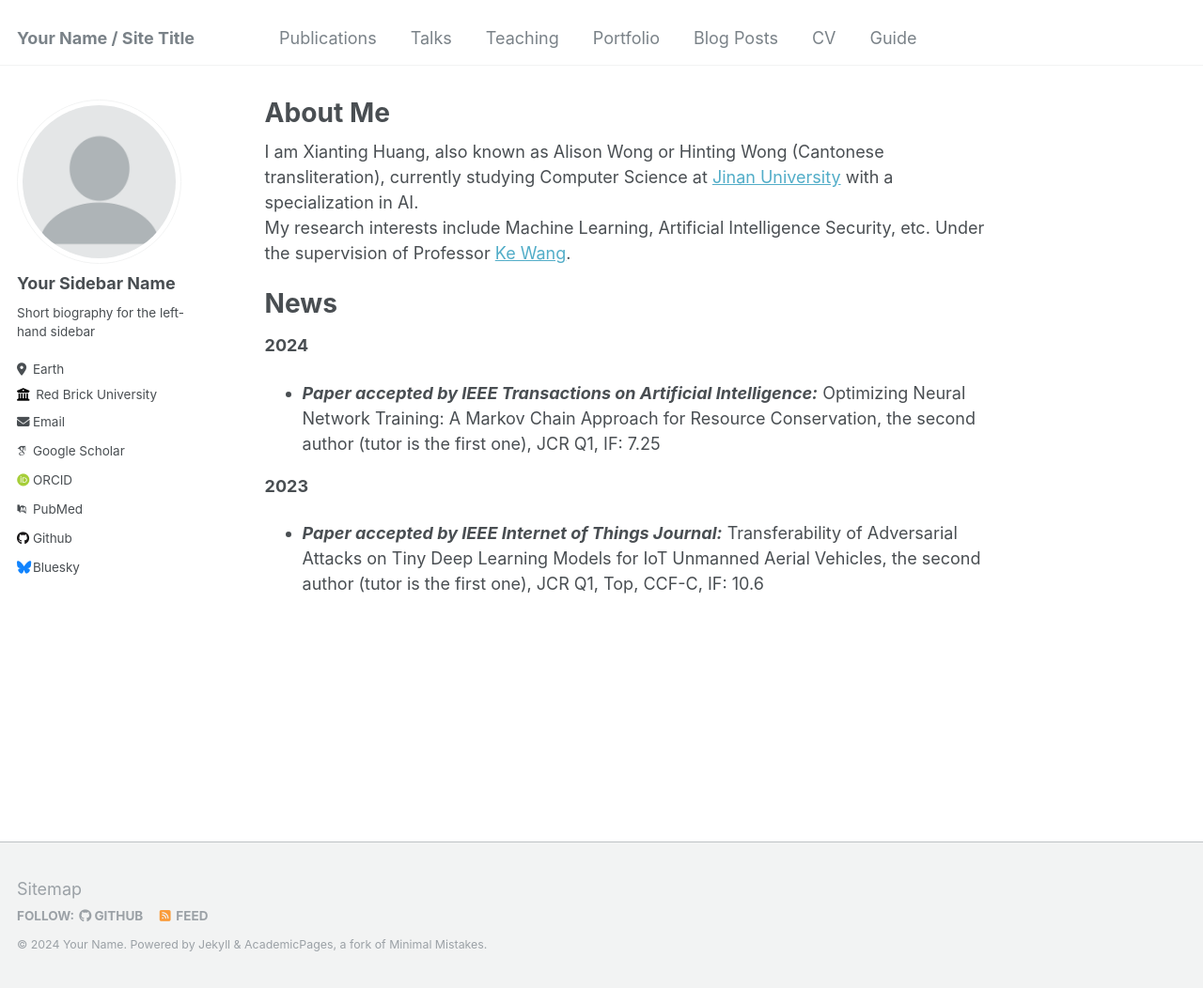
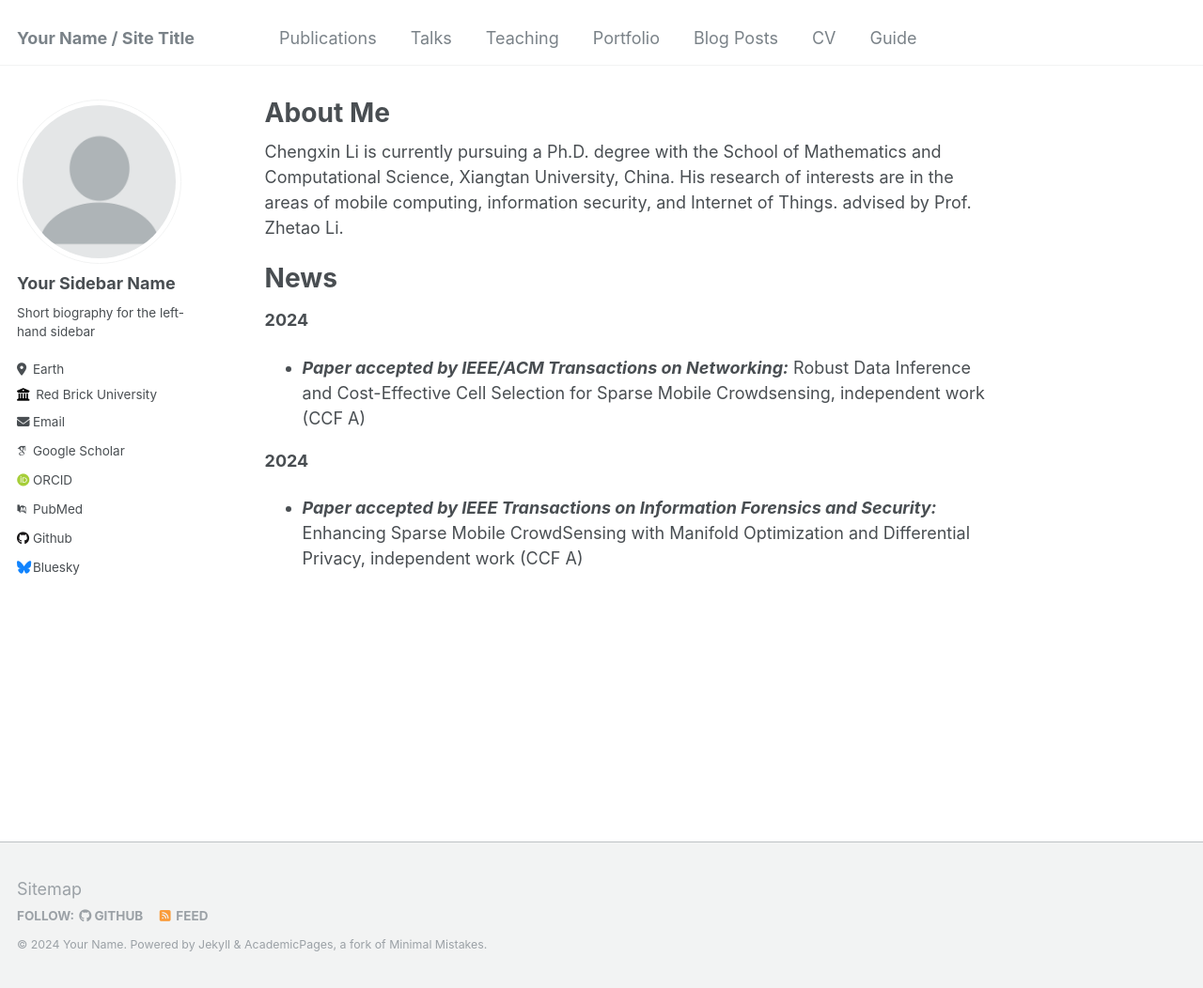
Before and after one commit to 1ichengxin/1ichengxin, a Jekyll site: the page built from _pages/about.md, in a window 1280 px wide and 1052 px high. Shown: the whole window at 94% size. Built offline with Jekyll 4.4.1, drawn with Linux system fonts in a browser that asks for light colours; some web fonts are replaced.

Commit message:
Update about.md

```diff
--- a/_pages/about.md
+++ b/_pages/about.md
@@ -9,13 +9,13 @@ redirect_from:
 
 
 
-I am Xianting Huang, also known as Alison Wong or Hinting Wong (Cantonese transliteration), currently studying Computer Science at [Jinan University](https://www.jnu.edu.cn) with a specialization in AI.
-My research interests include Machine Learning, Artificial Intelligence Security, etc. Under the supervision of Professor [Ke Wang](https://faculty.jnu.edu.cn/xxkxjsxy/wk/list.htm).
+Chengxin Li is currently pursuing a Ph.D. degree with the School of Mathematics and Computational Science, Xiangtan University, China. His research of interests are in the areas of mobile computing, information security, and
+Internet of Things. advised by Prof. Zhetao Li.
 
 News
 ======
 **2024**
-* ***Paper accepted by IEEE Transactions on Artificial Intelligence:*** Optimizing Neural Network Training: A Markov Chain Approach for Resource Conservation, the second author (tutor is the first one), JCR Q1, IF: 7.25
+* ***Paper accepted by IEEE/ACM Transactions on Networking:*** Robust Data Inference and Cost-Effective Cell Selection for Sparse Mobile Crowdsensing, independent work (CCF A)
 
-**2023**
-* ***Paper accepted by IEEE Internet of Things Journal:*** Transferability of Adversarial Attacks on Tiny Deep Learning Models for IoT Unmanned Aerial Vehicles, the second author (tutor is the first one), JCR Q1, Top, CCF-C, IF: 10.6
+**2024**
+* ***Paper accepted by IEEE Transactions on Information Forensics and Security:*** Enhancing Sparse Mobile CrowdSensing with Manifold Optimization and Differential Privacy, independent work (CCF A)
```
